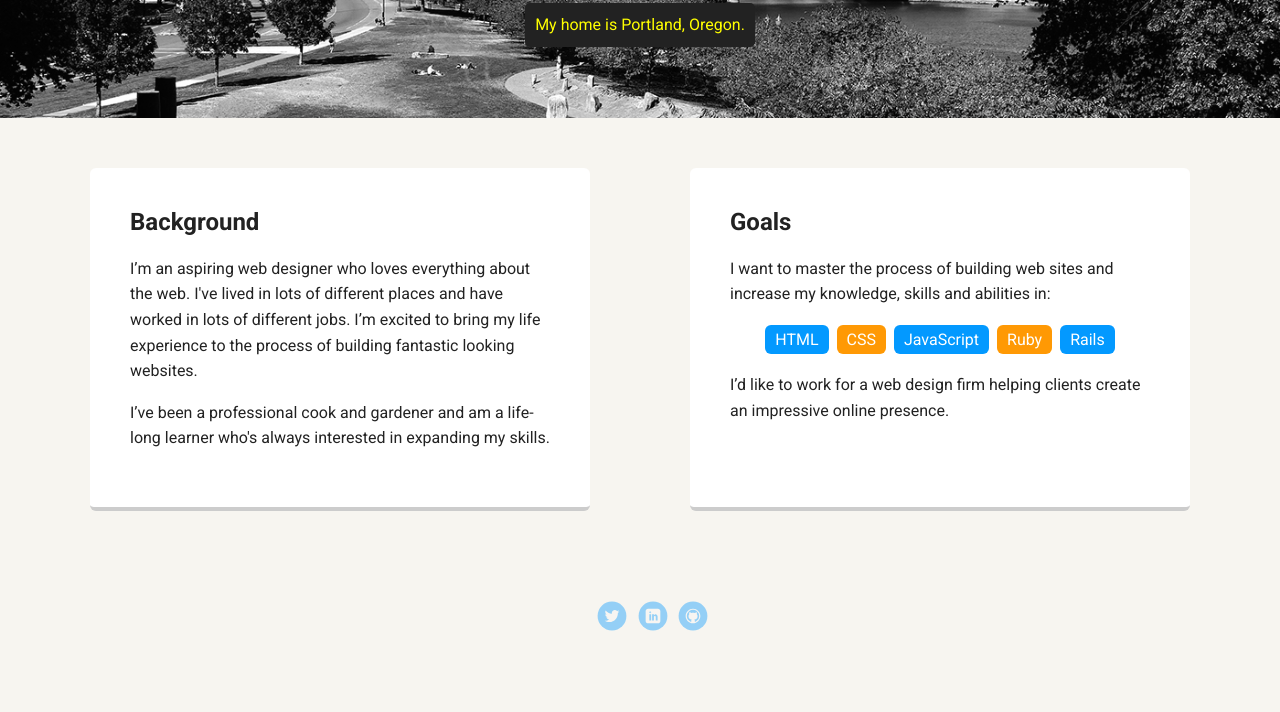
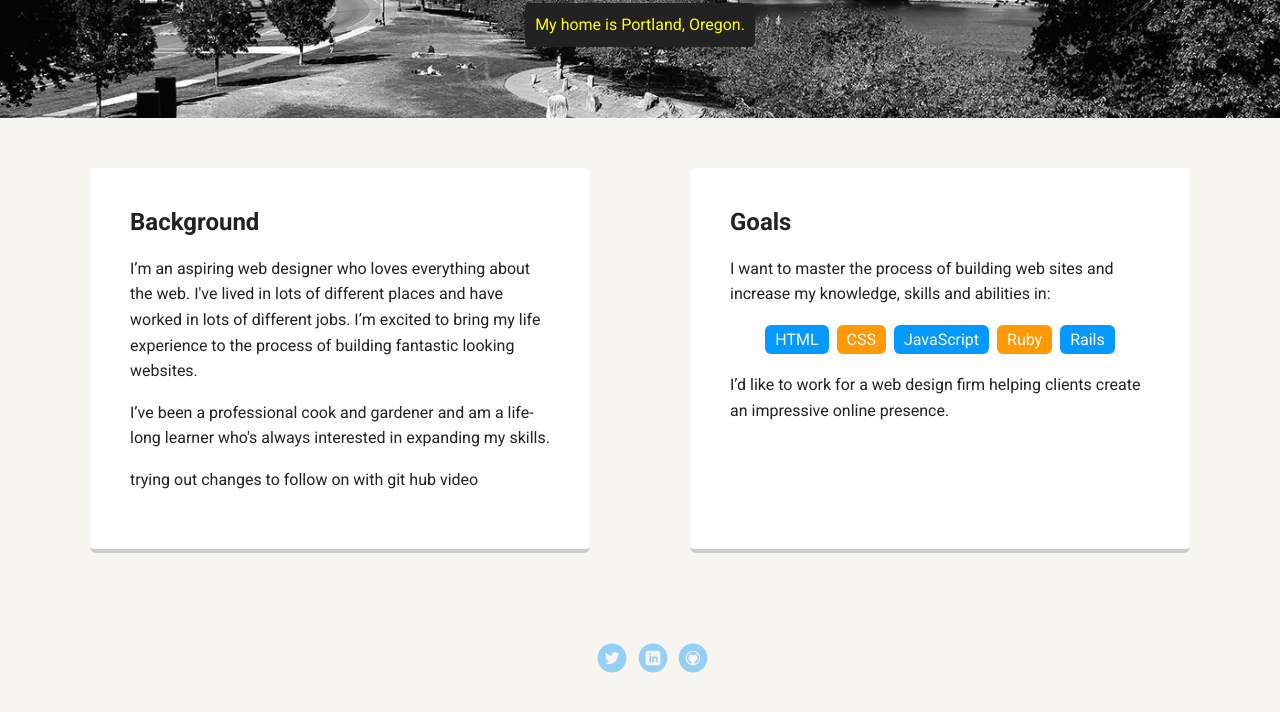
Before and after one commit to eloisehandricks/portfolio, a plain HTML site: page index.html in a window 1280 px wide. Shown: the part 352-1064 px from the top of the page. Drawn offline with Linux system fonts and the light colour scheme; a web font is replaced by a local one.

Commit message:
Trying out changes to html file to follow on with video on TTH

```diff
--- a/index.html
+++ b/index.html
@@ -27,6 +27,7 @@
         <h2>Background</h2>
         <p>I’m an aspiring web designer who loves everything about the web. I've lived in lots of different places and have worked in lots of different jobs. I’m excited to bring my life experience to the process of building fantastic looking websites.</p>
         <p>I’ve been a professional cook and gardener and am a life-long learner who's always interested in expanding my skills.</p>
+        <p>trying out changes to follow on with git hub video</p>
       </div>
 
       <div class="card">
```
